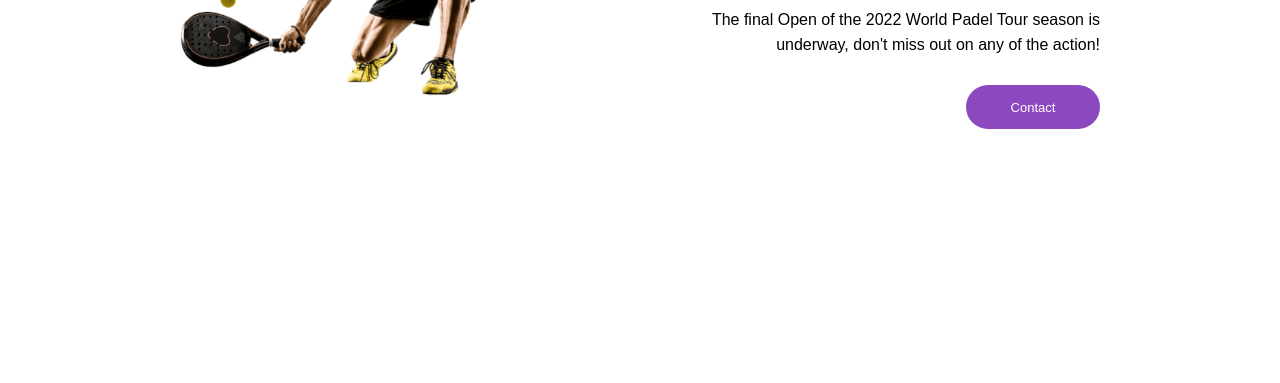
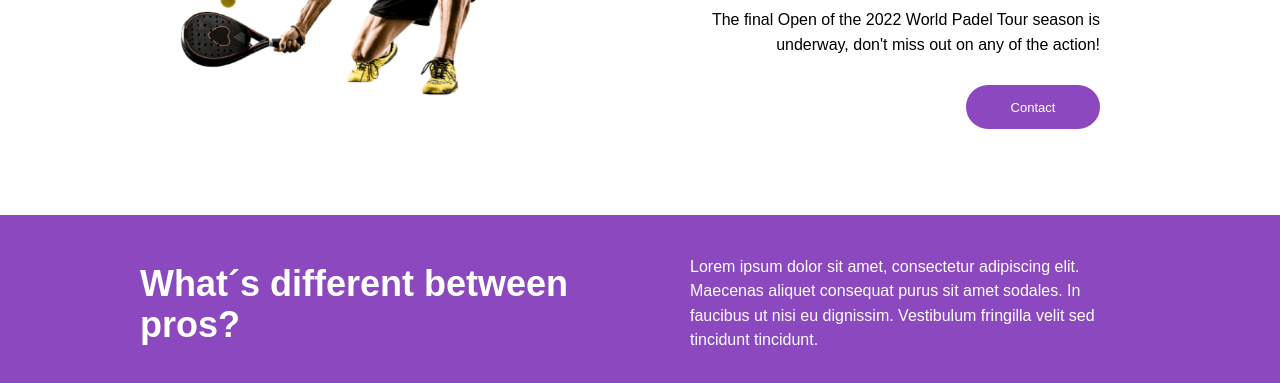
Before and after one commit to MrLapa/responsive-web-design-landing, a website built with Vite: page index.html in a window 1280 px wide. Shown: the part 509-892 px from the top of the page. Before the commit the page ends 800 px from the top, so only its background shows below. Built offline with nearby package versions, Linux system fonts and the light colour scheme; files whose address does not match are found by name.

Commit message:
Create information ribbon for pros players

```diff
--- a/index.html
+++ b/index.html
@@ -40,6 +40,14 @@
           <a href="#" class="link-button">Contact</a>
         </div>
       </section>
+      <section class="information-ribbon information-ribbon-pros">
+        <h2>What´s different between pros?</h2>
+        <p>
+          Lorem ipsum dolor sit amet, consectetur adipiscing elit. Maecenas
+          aliquet consequat purus sit amet sodales. In faucibus ut nisi eu
+          dignissim. Vestibulum fringilla velit sed tincidunt tincidunt.
+        </p>
+      </section>
     </main>
   </body>
 </html>
--- a/style.css
+++ b/style.css
@@ -9,6 +9,7 @@
   --color-active-link: rgba(36, 46, 82, 0.6);
 
   --fs-13: 0.8125rem;
+  --fs-36: 2.25rem;
   --fs-50: 3.125rem;
 
   --fw-regular: 400;
@@ -208,6 +209,35 @@ header nav a:active {
   line-height: 157.1%;
 }
 
+.information-ribbon {
+  background-color: var(--color-purple);
+  color: var(--color-white);
+}
+
+.information-ribbon-pros {
+  display: grid;
+  grid-template-columns: repeat(2, var(--size-450));
+  gap: var(--size-100);
+  padding: var(--size-40) 0;
+  justify-content: center;
+  align-items: center;
+  grid-template-areas: "pros-title pros-text";
+}
+
+.information-ribbon-pros h2 {
+  grid-area: pros-title;
+  font-size: var(--fs-36);
+  line-height: 114.6%;
+  font-weight: var(--fw-bold);
+  font-style: normal;
+}
+
+.information-ribbon-pros p {
+  grid-area: pros-text;
+  font-weight: var(--fw-semi-bold);
+  line-height: 151.1%;
+}
+
 @media (max-width: 30rem) {
   .hamburguer-menu {
     display: inline-block;
```
